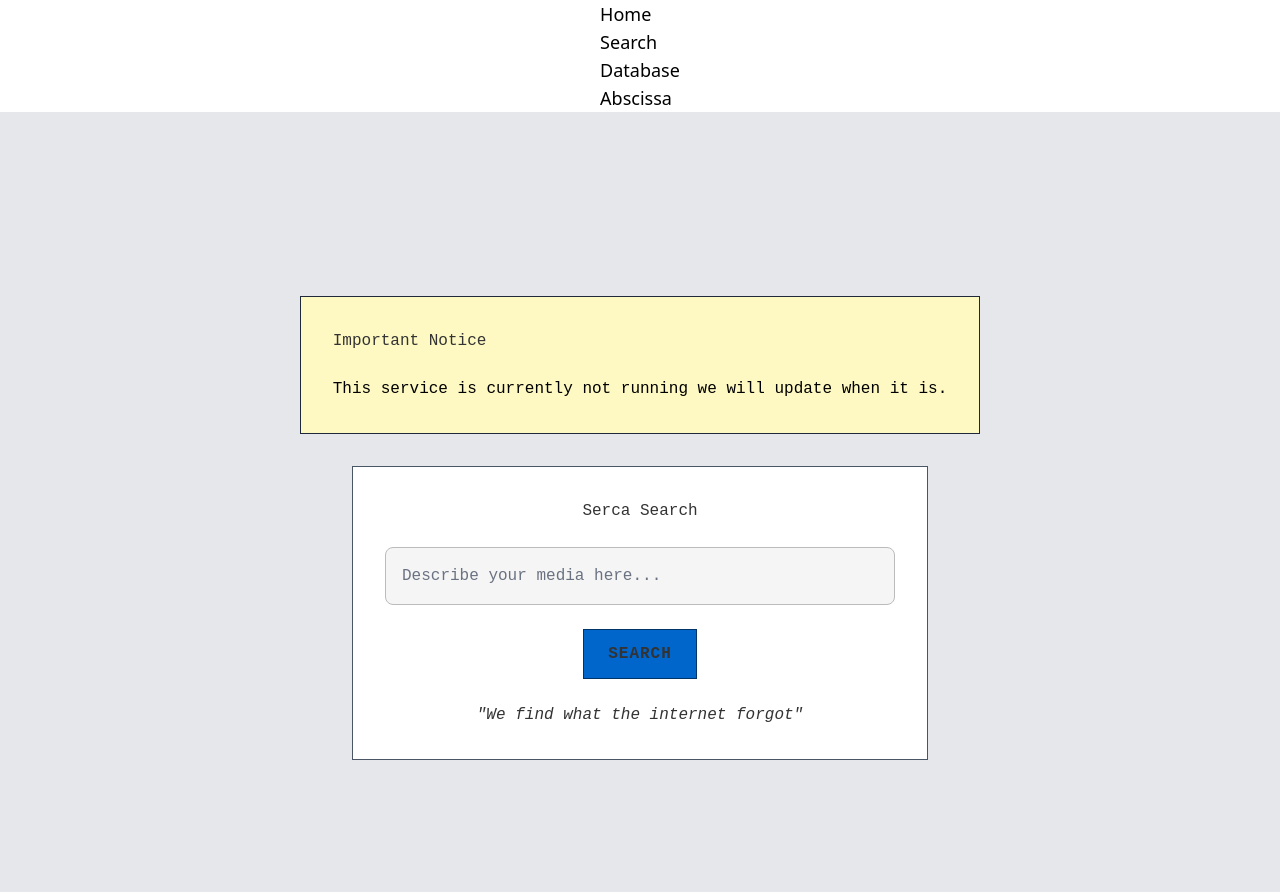
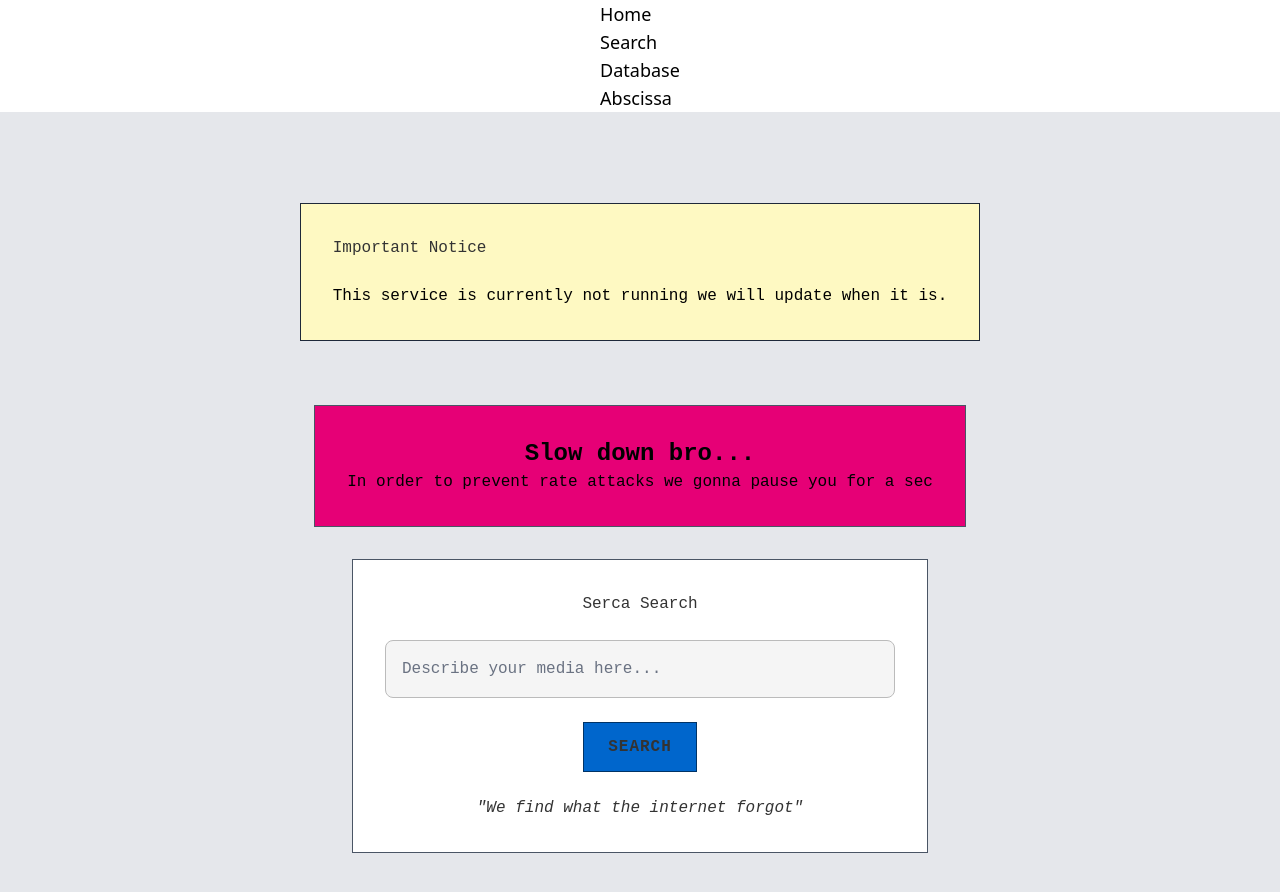
Before and after one commit to KilroyWasHere-cs-j/Serca-web, a SvelteKit app in the folder serca-web/: page /serca-search in a window 1280 px wide. Shown: the top 892 px of the page. Built offline with nearby package versions, Linux system fonts and the light colour scheme.

Commit message:
Hardening the search page a bit more

```diff
--- a/serca-web/src/routes/serca-search/+page.svelte
+++ b/serca-web/src/routes/serca-search/+page.svelte
@@ -4,10 +4,18 @@
 	let query = '';
 	let query_valid = true;
 	let sql_detected = false;
+	let html_detected = false;
+	let cooldown = false;
+
 	const regex = /^[A-Za-z0-9\s.,!?'"():;\-\/&]+$/;
 	const sqlRegex = /\b(SELECT|INSERT|UPDATE|DELETE|DROP|ALTER|CREATE|EXEC|UNION|WHERE|FROM)\b/i;
+	const htmlTagRegex = /<[^>]*>/g;
 
 	function handleSearch() {
+		if (cooldown) return;
+		cooldown = true;
+		setTimeout(() => (cooldown = false), 3000);
+
 		if (!regex.test(query)) {
 			query_valid = false;
 			query = '';
@@ -18,8 +26,15 @@
 			query = '';
 			return;
 		}
+		if (htmlTagRegex.test(query)) {
+			html_detected = true;
+			query = '';
+			return;
+		}
+
 		query_valid = true;
 		sql_detected = false;
+		html_detected = false;
 		console.log('Search valid');
 	}
 </script>
@@ -49,6 +64,19 @@
 		</div>
 	{/if}
 
+	{#if html_detected == true}
+		<div class="m-8 border border-gray-600 bg-pink-600 p-8">
+			<h1 class="flex justify-center text-2xl font-bold">Potential HTML scripting detected.</h1>
+			<p>We do not allow for html searching</p>
+		</div>
+	{/if}
+
+	{#if html_detected == cooldown}
+		<div class="m-8 border border-gray-600 bg-pink-600 p-8">
+			<h1 class="flex justify-center text-2xl font-bold">Slow down bro...</h1>
+			<p>In order to prevent rate attacks we gonna pause you for a sec</p>
+		</div>
+	{/if}
 	<!-- Centered Search Box -->
 	<div class="w-full max-w-xl border border-gray-600 bg-white p-8 text-center">
 		<h1 class="retro-font mb-6 text-4xl text-gray-800">Serca Search</h1>
```
